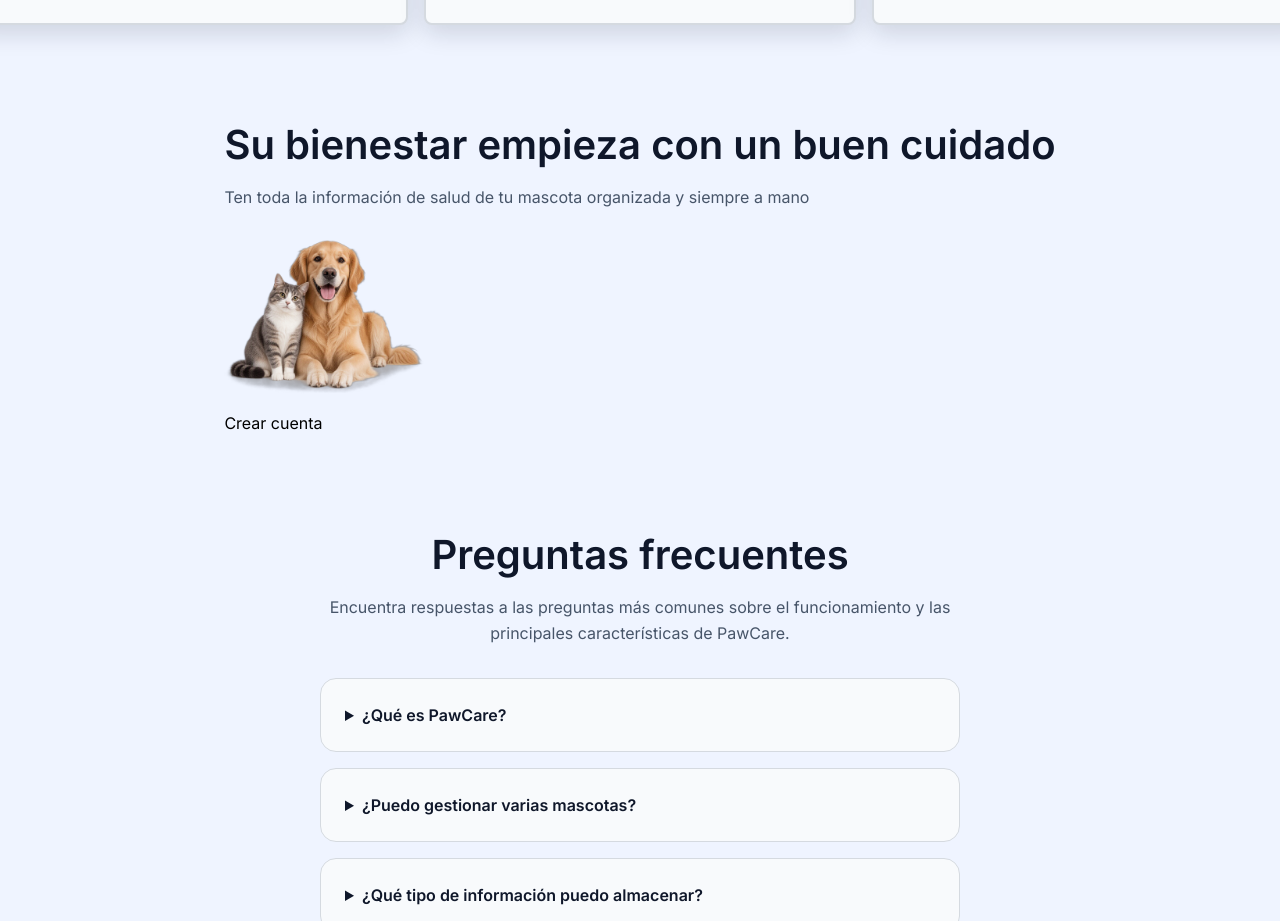
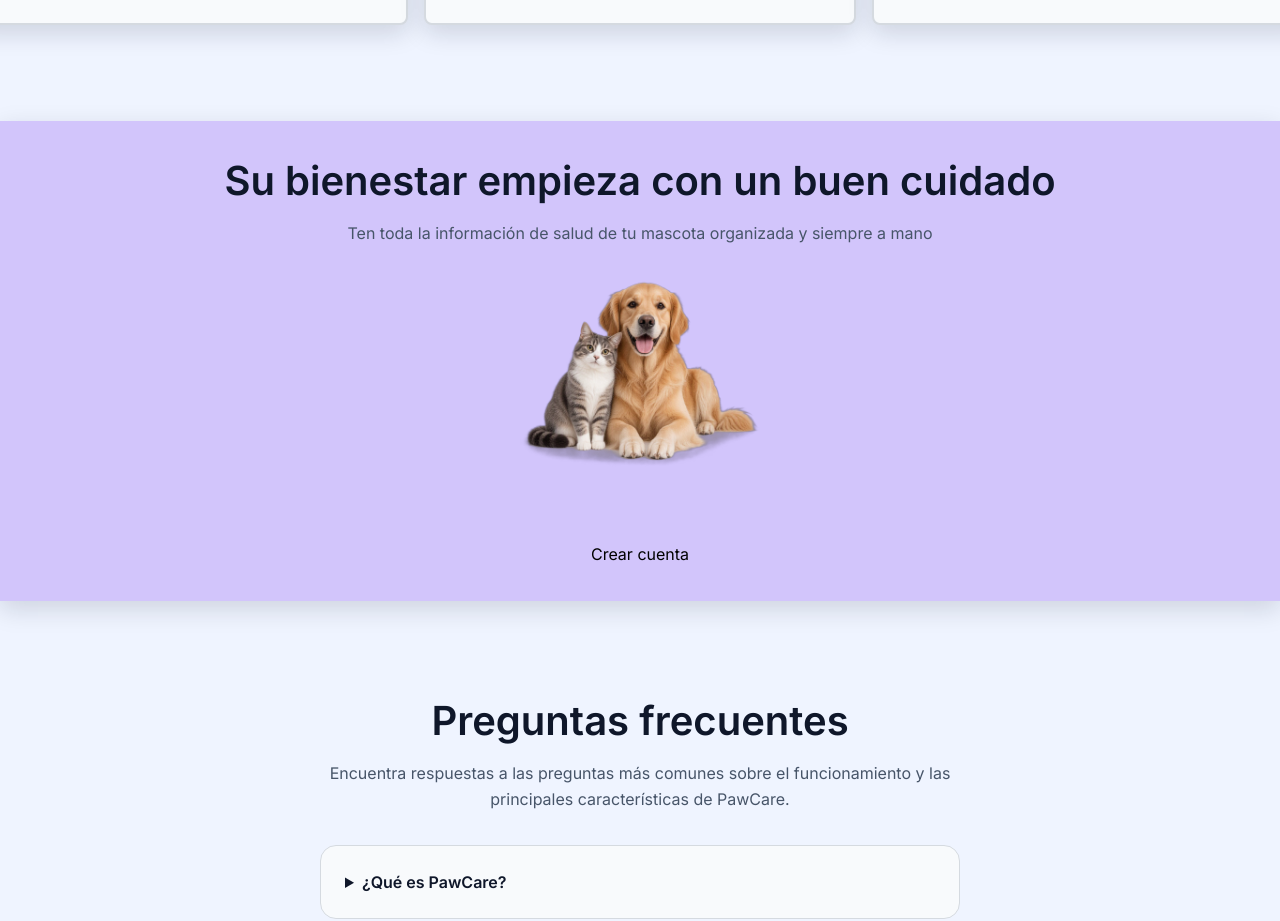
Before and after one commit to loli-digital/pawcare, a React (Vite) app: page / in a window 1280 px wide. Shown: the part 1877-2798 px from the top of the page. Built offline with nearby package versions, Linux system fonts and the light colour scheme.

Commit message:
✨ feat: Add CTA section with layout and styling for improved user engagement

```diff
--- a/src/pages/Landing/LandingPage.scss
+++ b/src/pages/Landing/LandingPage.scss
@@ -182,6 +182,46 @@
   }
 }
 
+// CTA
+.cta {
+  width: 100%;
+  height: 30rem;
+  padding: $space-md;
+  display: flex;
+  flex-direction: column;
+  justify-content: space-around;
+  align-items: center;
+  gap: $space-md;
+
+  background-color: rgba(124, 58, 237, 0.25);
+  box-shadow: $shadow-m;
+
+  &__content {
+    width: 100%;
+    display: flex;
+    flex-direction: column;
+    justify-content: center;
+    align-items: center;
+
+    .cta__image {
+      width: 100%;
+      max-width: 15rem;
+    }
+  }
+
+  &__text {
+    max-width: $container-xl;
+    margin-left: auto;
+    margin-right: auto;
+    padding-left: $space-md;
+    padding-right: $space-md;
+
+    p {
+      text-align: center;
+    }
+  }
+}
+
 // FAQ's
 .faqs {
   margin-bottom: $space-2xl;
```
